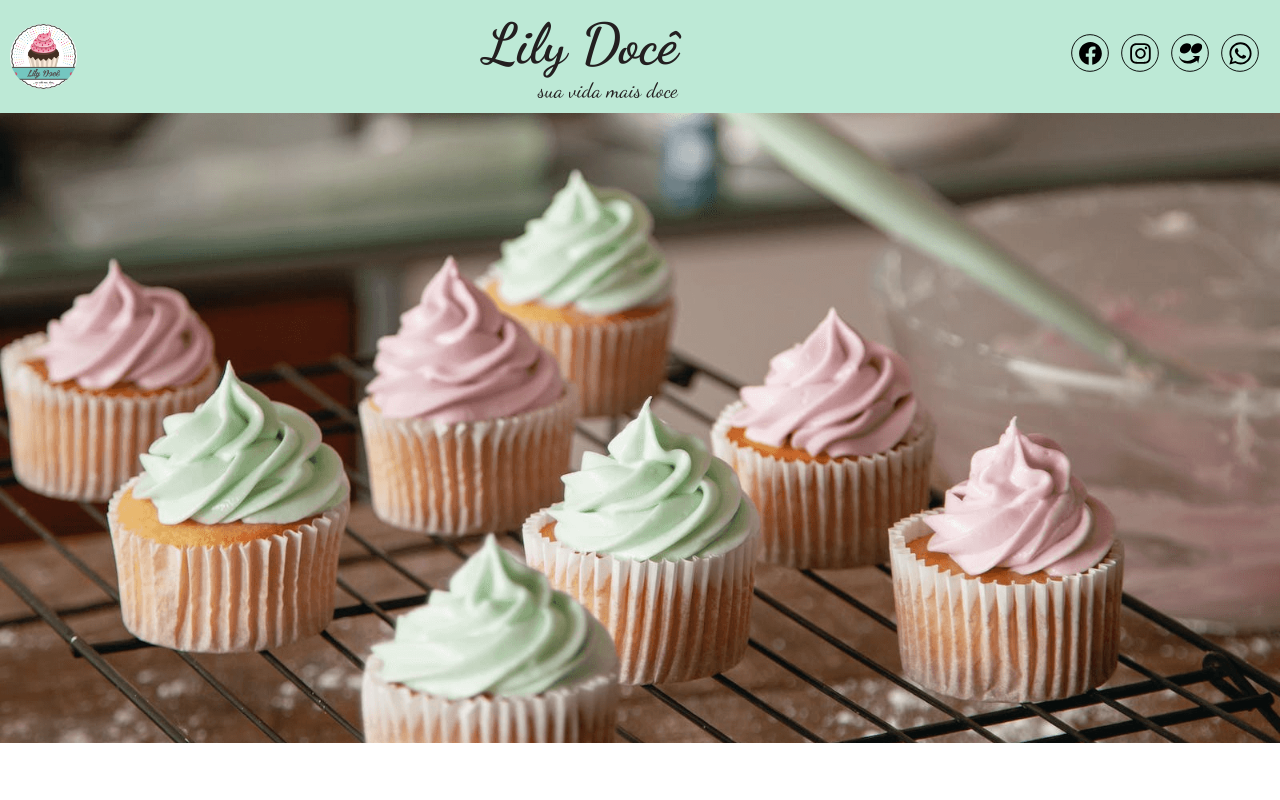
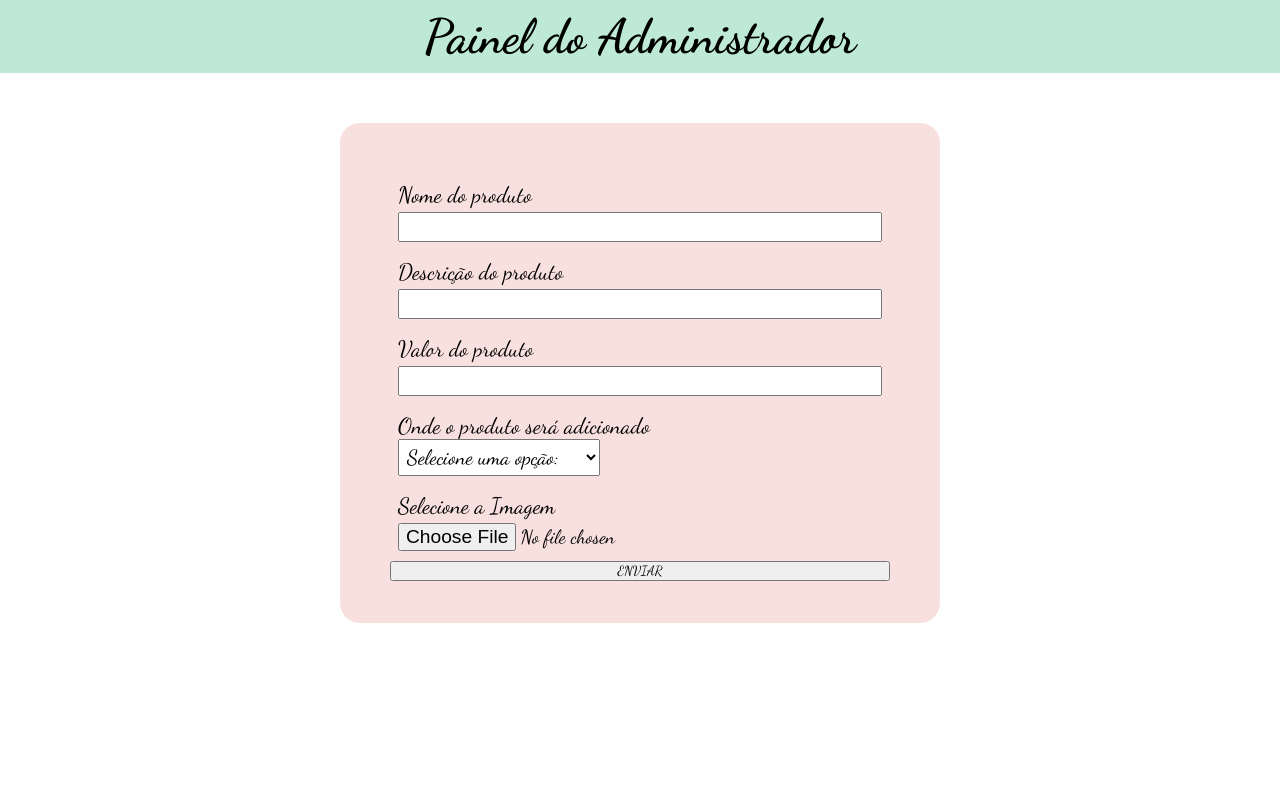
Before and after one commit to JulioSilvaa/Doceria, a React (Create React App) app: page /admin in a window 1280 px wide. Shown: the top 800 px of the page. Built offline with nearby package versions, Linux system fonts and the light colour scheme; no server answers.

Commit message:
adicionando a page de administrador e criando o formulario para adição de imagens

```diff
--- a/package.json
+++ b/package.json
@@ -13,6 +13,7 @@
     "react": "^18.2.0",
     "react-dom": "^18.2.0",
     "react-icons": "^4.7.1",
+    "react-router-dom": "^6.8.1",
     "react-scripts": "5.0.1",
     "react-spinners": "^0.13.8",
     "styled-components": "^5.3.6",
--- a/src/App.js
+++ b/src/App.js
@@ -1,11 +1,9 @@
-import Header from "components/header/Header";
-import Home from "pages/home/Home";
+import Router from "routes/Router";
 
 function App() {
   return (
     <>
-      <Header />
-      <Home />
+      <Router />
     </>
   );
 }
--- a/src/components/cardImage/CardIMage.js
+++ b/src/components/cardImage/CardIMage.js
@@ -9,7 +9,7 @@ function CardIMage() {
 
   const getFotos = async () => {
     setLoading(true);
-    setImages(await Foto.getAllPhotos());
+    setImages(await Foto.getAllPhotosInGaleria());
     setLoading(false);
   };
 
--- a/src/components/swiper/SwiperComponent.js
+++ b/src/components/swiper/SwiperComponent.js
@@ -1,12 +1,33 @@
-import { Swiper, SwiperSlide } from "swiper/react";
+import { useEffect, useState } from "react";
+import * as Foto from "services/getAllPhotos";
 
 import { Autoplay, EffectFade, Navigation, Pagination } from "swiper";
 import "swiper/css";
 import "swiper/css/effect-fade";
 import "swiper/css/navigation";
 import "swiper/css/pagination";
+import { Swiper, SwiperSlide } from "swiper/react";
 
 function SwiperComponent() {
+  const [loading, setLoading] = useState(false);
+  const [images, setImages] = useState([]);
+
+  const getFotos = async () => {
+    setLoading(true);
+    setImages(await Foto.getAllPhotosInSlide());
+    setLoading(false);
+  };
+
+  useEffect(() => {
+    getFotos();
+  }, []);
+
+  const photos = images?.map((item) => (
+    <SwiperSlide key={item.name}>
+      <img src={item.url} alt={item.name} />
+    </SwiperSlide>
+  ));
+
   return (
     <>
       <Swiper
@@ -23,39 +44,7 @@ function SwiperComponent() {
         modules={[Autoplay, EffectFade, Navigation, Pagination]}
         className="mySwiper"
       >
-        <SwiperSlide>
-          <img
-            src="https://images.unsplash.com/photo-1486427944299-d1955d23e34d?ixlib=rb-4.0.3&ixid=MnwxMjA3fDB8MHxwaG90by1wYWdlfHx8fGVufDB8fHx8&auto=format&fit=crop&w=1470&q=80"
-            alt=""
-          />
-        </SwiperSlide>
-        <SwiperSlide>
-          <img
-            src="https://images.unsplash.com/photo-1631397831385-b6023fd545ac?ixlib=rb-4.0.3&ixid=MnwxMjA3fDB8MHxzZWFyY2h8OXx8Y3VwY2FrZSUyMGJhbm5lcnxlbnwwfHwwfHw%3D&auto=format&fit=crop&w=400&q=60"
-            alt=""
-          />
-        </SwiperSlide>
-        <SwiperSlide>
-          <img src="https://swiperjs.com/demos/images/nature-3.jpg" alt="" />
-        </SwiperSlide>
-        <SwiperSlide>
-          <img src="https://swiperjs.com/demos/images/nature-4.jpg" alt="" />
-        </SwiperSlide>
-        <SwiperSlide>
-          <img src="https://swiperjs.com/demos/images/nature-5.jpg" alt="" />
-        </SwiperSlide>
-        <SwiperSlide>
-          <img src="https://swiperjs.com/demos/images/nature-6.jpg" alt="" />
-        </SwiperSlide>
-        <SwiperSlide>
-          <img src="https://swiperjs.com/demos/images/nature-7.jpg" alt="" />
-        </SwiperSlide>
-        <SwiperSlide>
-          <img src="https://swiperjs.com/demos/images/nature-8.jpg" alt="" />
-        </SwiperSlide>
-        <SwiperSlide>
-          <img src="https://swiperjs.com/demos/images/nature-9.jpg" alt="" />
-        </SwiperSlide>
+        {photos}
       </Swiper>
     </>
   );
--- /dev/null
+++ b/src/hooks/useForms.js
@@ -0,0 +1,18 @@
+import { useState } from "react";
+
+const useForm = (initialState) => {
+  const [form, setForm] = useState(initialState);
+
+  const onChange = (event) => {
+    const { value, name } = event.target;
+    setForm({ ...form, [name]: value });
+  };
+
+  const clear = () => {
+    setForm(initialState);
+  };
+
+  return [form, onChange, clear];
+};
+
+export default useForm;
--- /dev/null
+++ b/src/pages/admin/Admin.js
@@ -0,0 +1,47 @@
+import useForm from "hooks/useForms";
+import * as S from "./styled";
+
+function Admin() {
+  const [form, onChange, clear] = useForm();
+
+  const handleSubmit = (e) => {
+    e.preventDefault();
+  };
+
+  return (
+    <>
+      <S.Title>Painel do Administrador</S.Title>
+      <S.FormControlImage onSubmit={handleSubmit}>
+        <label>
+          Nome do produto
+          <input type="text" />
+        </label>
+        <label>
+          Descrição do produto
+          <input type="text" />
+        </label>
+        <label>
+          Valor do produto
+          <input type="number" />
+        </label>
+        <label>
+          Onde o produto será adicionado
+          <S.ContainerCheckBox>
+            <select>
+              <option value="0">Selecione uma opção:</option>
+              <option value="1">Galeria de Imagens</option>
+              <option value="2">Carrossel de Novidades</option>
+            </select>
+          </S.ContainerCheckBox>
+        </label>
+        <label>
+          Selecione a Imagem
+          <input type="file" />
+        </label>
+        <button type="submit">ENVIAR</button>
+      </S.FormControlImage>
+    </>
+  );
+}
+
+export default Admin;
--- /dev/null
+++ b/src/pages/admin/styled.js
@@ -0,0 +1,48 @@
+import styled from "styled-components";
+
+export const Title = styled.h1`
+  background-color: #bde9d6;
+  padding: 0.5rem;
+  text-align: center;
+  font-size: 3rem;
+  margin: 0 auto;
+`;
+
+export const FormControlImage = styled.form`
+  background-color: #f8e0de;
+  border-radius: 20px;
+  display: flex;
+  flex-direction: column;
+  max-width: 37.5rem;
+  height: 31.25rem;
+  margin: 3.125rem auto;
+  padding: 3.125rem;
+  font-size: 1.4rem;
+
+  label {
+    display: flex;
+    flex-direction: column;
+    padding: 0.5rem;
+  }
+
+  input {
+    height: 30px;
+    caret-color: green;
+    padding: 0.5rem;
+    font-size: 1.2rem;
+    margin-top: 0.25rem;
+  }
+
+  input[type="file"] {
+    padding: 0;
+    display: block;
+    /* display: none; */
+  }
+`;
+
+export const ContainerCheckBox = styled.div`
+  select {
+    font-size: 1.3rem;
+    padding: 4px;
+  }
+`;
--- a/src/pages/home/Home.js
+++ b/src/pages/home/Home.js
@@ -1,6 +1,7 @@
 import AboutUs from "components/about/AboutUs";
 import CardIMage from "components/cardImage/CardIMage";
 import Footer from "components/footer/Footer";
+import Header from "components/header/Header";
 import SwiperComponent from "components/swiper/SwiperComponent";
 import { ButtonOrderBy } from "styles/ButtonOrderby";
 import Container from "styles/Container";
@@ -9,6 +10,7 @@ import * as S from "./style";
 const Home = () => {
   return (
     <>
+      <Header />
       <S.ContainerHomePageHero />
       <Container>
         <S.title>Novidades da Semana</S.title>
--- /dev/null
+++ b/src/routes/Router.js
@@ -0,0 +1,16 @@
+import Admin from "pages/admin/Admin";
+import Home from "pages/home/Home";
+import { BrowserRouter, Route, Routes } from "react-router-dom";
+
+function Router() {
+  return (
+    <BrowserRouter>
+      <Routes>
+        <Route path="/" element={<Home />} />
+        <Route path="/admin" element={<Admin />} />
+      </Routes>
+    </BrowserRouter>
+  );
+}
+
+export default Router;
--- a/src/services/getAllPhotos.js
+++ b/src/services/getAllPhotos.js
@@ -1,10 +1,10 @@
 import { getDownloadURL, listAll, ref } from "firebase/storage";
 import storage from "../firebase/firebaseConfig";
 
-export const getAllPhotos = async () => {
+export const getAllPhotosInGaleria = async () => {
   let list = [];
 
-  const imagesFolder = ref(storage, "images");
+  const imagesFolder = ref(storage, "galeria");
   const photoList = await listAll(imagesFolder);
 
   for (let i in photoList.items) {
@@ -18,3 +18,21 @@ export const getAllPhotos = async () => {
 
   return list;
 };
+
+export const getAllPhotosInSlide = async () => {
+  let list = [];
+
+  const imagesFolder = ref(storage, "slide");
+  const photoList = await listAll(imagesFolder);
+
+  for (let i in photoList.items) {
+    let photoUrl = await getDownloadURL(photoList.items[i]);
+
+    list.push({
+      name: photoList.items[i].name,
+      url: photoUrl,
+    });
+  }
+
+  return list;
+};
```
Also changed, not shown: 1 other file (tests, documents, lock files or other folders).
